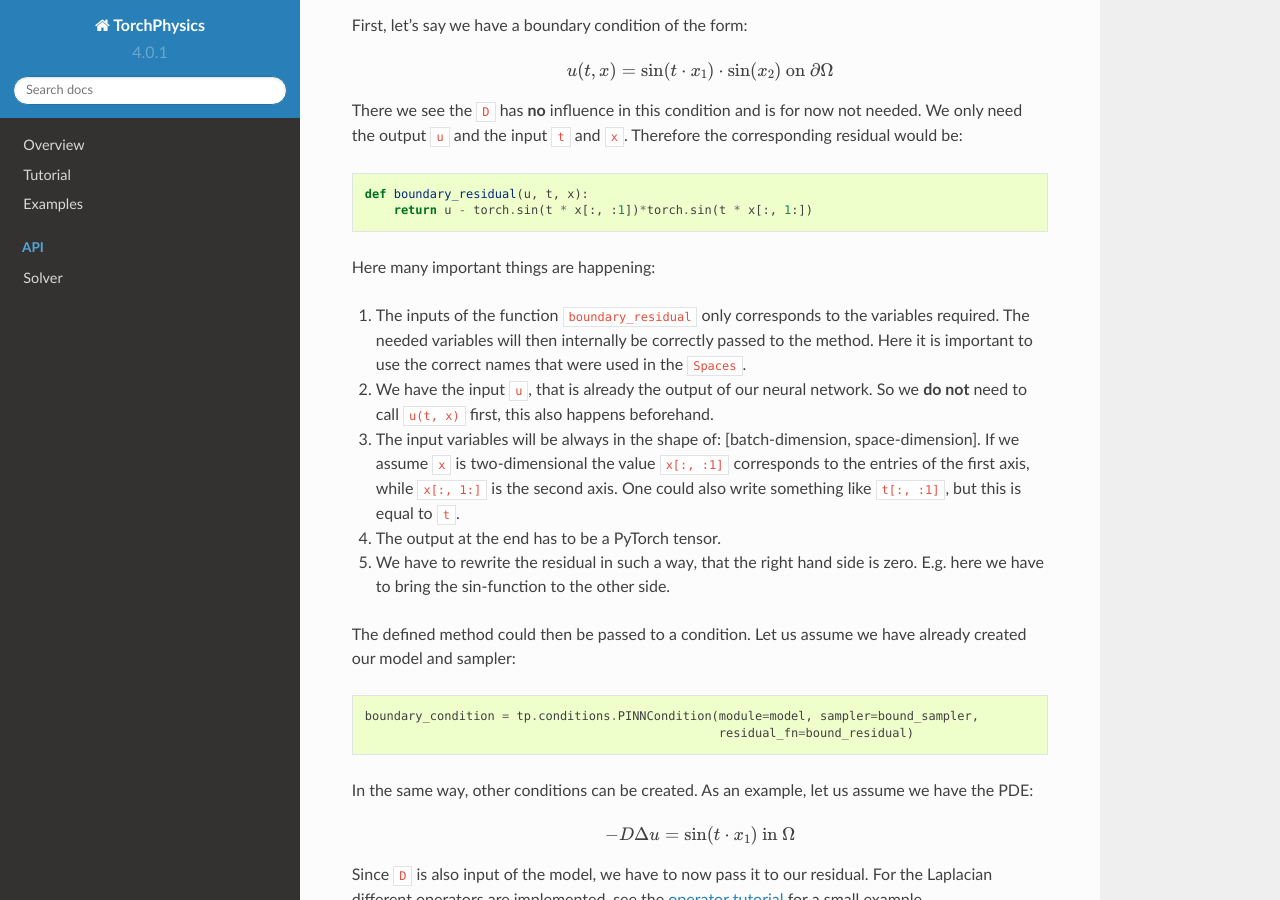
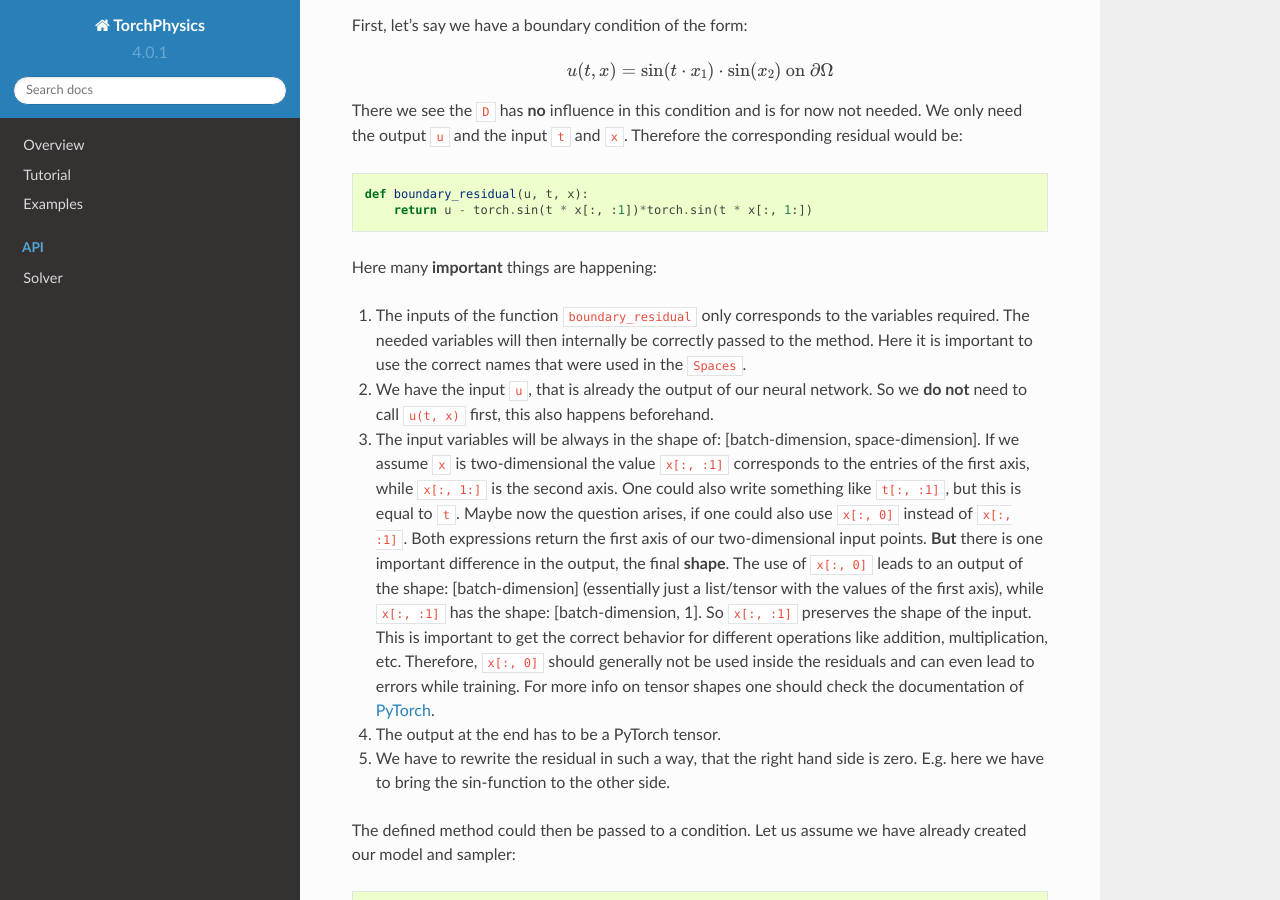
Before and after one commit to boschresearch/torchphysics, a Sphinx documentation site: the page built from docs/tutorial/condition_tutorial.rst, in a window 1280 px wide and 900 px high, scrolled down 1154 px. Built offline with Sphinx 7.4.7 and the Read the Docs theme 2.0.0, drawn with Linux system fonts in a browser that asks for light colours; pages that are not in the unit, such as notebooks, are missing from menus; some of the changed text lies outside the part shown.

Commit message:
add/change information of tutorial
Signed-off-by: Tom Freudenberg <tomfre@uni-bremen.de>

```diff
--- a/docs/tutorial/condition_tutorial.rst
+++ b/docs/tutorial/condition_tutorial.rst
@@ -4,7 +4,7 @@ Conditions
 The **Conditions** are the central concept of TorchPhysics. They transform the conditions of
 the underlying differential equation into the trainings conditions for the neural network.
 
-Many kinds of conditions are pre implemented, they can be found under
+Many kinds of conditions are pre implemented, they can be found in
 the docs_. Depending on the used type, the condition get different inputs. The five arguments
 that almost all conditions need, are:
 
@@ -65,7 +65,7 @@ need the output ``u`` and the input ``t`` and ``x``. Therefore the corresponding
     def boundary_residual(u, t, x):
         return u - torch.sin(t * x[:, :1])*torch.sin(t * x[:, 1:])
 
-Here many important things are happening:
+Here many **important** things are happening:
 
 1) The inputs of the function ``boundary_residual`` only corresponds to the variables required.
    The needed variables will then internally be correctly passed to the method. Here it is important
@@ -76,9 +76,21 @@ Here many important things are happening:
    If we assume ``x`` is two-dimensional the value ``x[:, :1]`` corresponds to the entries
    of the first axis, while ``x[:, 1:]`` is the second axis.
    One could also write something like ``t[:, :1]``, but this is equal to ``t``.
+   Maybe now the question arises, if one could also use ``x[:, 0]`` instead of ``x[:, :1]``.
+   Both expressions return the first axis of our two-dimensional input points. **But**
+   there is one important difference in the output, the final **shape**. The use of
+   ``x[:, 0]`` leads to an output of the shape: [batch-dimension] (essentially just
+   a list/tensor with the values of the first axis), while ``x[:, :1]`` has the
+   shape: [batch-dimension, 1]. So ``x[:, :1]`` preserves the shape of the
+   input. This is important to get the correct behavior for different operations like
+   addition, multiplication, etc. Therefore, ``x[:, 0]`` should generally not be used
+   inside the residuals and can even lead to errors while training. For more info
+   on tensor shapes one should check the documentation of `PyTorch`_.
 4) The output at the end has to be a PyTorch tensor.
 5) We have to rewrite the residual in such a way, that the right hand side is zero. E.g.
    here we have to bring the sin-function to the other side.
+
+.. _`PyTorch`: https://pytorch.org/tutorials/beginner/introyt/tensors_deeper_tutorial.html
 
 The defined method could then be passed to a condition. Let us assume we have already created
 our model and sampler:
--- a/docs/tutorial/solve_pde.rst
+++ b/docs/tutorial/solve_pde.rst
@@ -101,8 +101,7 @@ Pytorch Lightning can be applied in the trainings process.
 .. code-block:: python
 
     import pytorch_lightning as pl
-    import os
-    os.environ["CUDA_VISIBLE_DEVICES"] = "0" # select GPUs to use
+
     trainer = pl.Trainer(gpus=1, # or None if CPU is used
                          max_steps=4000, # number of training steps
                          logger=False,
```
Also changed, not shown: docs/examples.rst (+23 -2 lines), docs/tutorial/sampler_tutorial.rst (+16 -1 lines), docs/tutorial/solver_info.rst (added, +69 -0 lines), docs/tutorial/tutorial_start.rst (+7 -9 lines), 1 other file.
